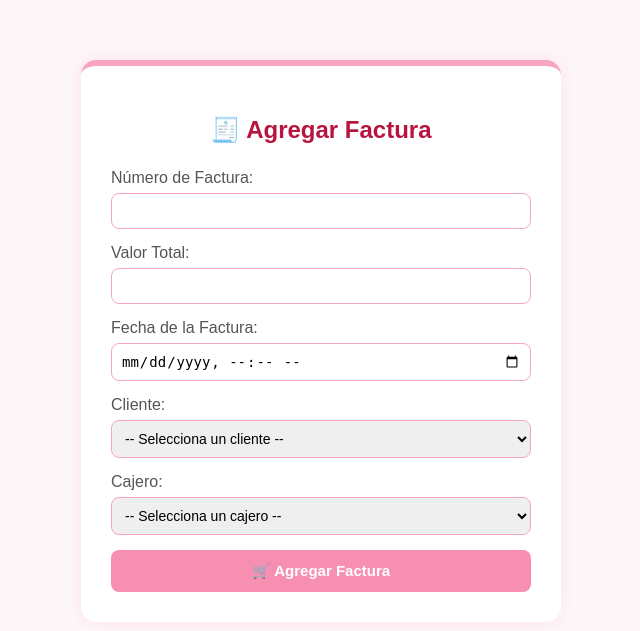
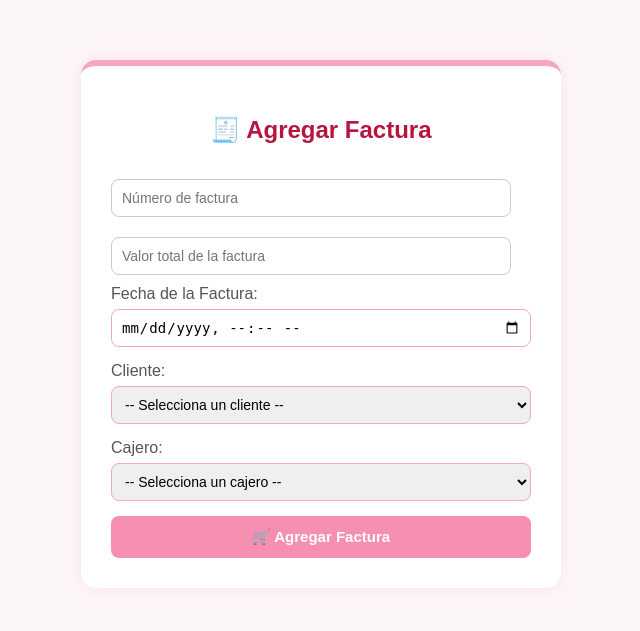
Before and after one commit to marinsara-03/Supermercado-BasesDeDatos, a PHP site: page /add_factura.php in a window 1280 px wide. Shown: the top 631 px of the page, without its empty margins (319-959 px from the left). Run offline with PHP 8.4, Linux system fonts and the light colour scheme; data that the repository does not hold is empty.

Commit message:
Modificacion de CSS add_cliente y add_facturas

```diff
--- a/add_factura.css
+++ b/add_factura.css
@@ -18,6 +18,14 @@ h2 {
     color: #b71540;
     margin-bottom: 25px;
     font-weight: 600;
+}
+
+input[type="number"] {
+    width: 90%;
+    padding: 10px;
+    margin: 10px 0;
+    border: 1px solid #ccc;
+    border-radius: 8px;
 }
 
 form {
--- a/add_factura.php
+++ b/add_factura.php
@@ -57,11 +57,8 @@ if ($_SERVER["REQUEST_METHOD"] == "POST") {
     <div class="contenedor">
         <h2>🧾 Agregar Factura</h2>
         <form method="POST" action="">
-            <label>Número de Factura:</label>
-            <input type="number" name="nro_fac" required>
-
-            <label>Valor Total:</label>
-            <input type="number" step="0.01" name="val_tot_fac" required>
+            <input type="number" name="nro_fac" required placeholder = "Número de factura">
+            <input type="number" step="0.01" name="val_tot_fac" required placeholder = "Valor total de la factura">
 
             <label>Fecha de la Factura:</label>
             <input type="datetime-local" name="fec_fac" required>
```
Also changed, not shown: add_cliente.css (+5 -4 lines).
